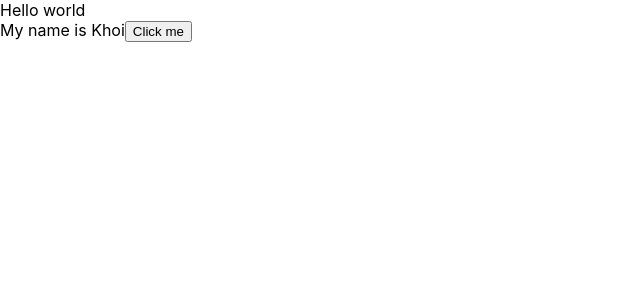
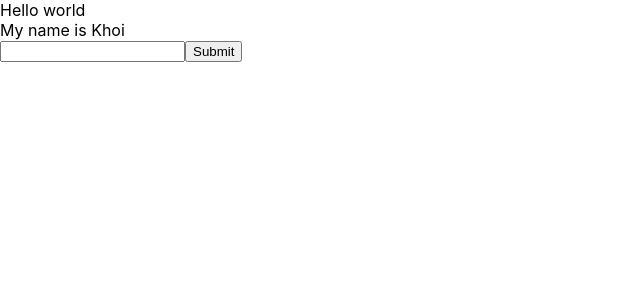
Before and after one commit to leminhkhoi-james/test-demo-react, a React (Create React App) app: page / in a window 1280 px wide. Shown: the top 300 px of the page, without its empty margins (0-640 px from the left). Built offline with nearby package versions, Linux system fonts and the light colour scheme.

Commit message:
Form with React

```diff
--- a/src/components/MyComponent.js
+++ b/src/components/MyComponent.js
@@ -9,20 +9,37 @@
   age: 18,
   };
 
-  handleClick(event) {
-    console.log("Click button");
-    console.log("My name is", this.state.name);
+  // handleClick(event) {
+  //   console.log("Click button");
+  //   console.log("My name is", this.state.name);
 
+  //   this.setState({
+  //     name: 'Eric'
+  //   })
+  // }
+
+  handleOnChangeInput = (event) =>{
     this.setState({
-      name: 'Eric'
+      name: event.target.value
     })
+console.log(event, event.target.value)
+  }
+
+  handleOnSubmit = (event) => {
+    event.preventDefault()
+   console.log(this.state)
   }
   // JSX
   render() {
     return   (
     <div>
       My name is {this.state.name}
-      <button onClick={(event) => {this.handleClick(event)}}>Click me</button>
+       <form onSubmit={(event) => this.handleOnSubmit(event)}>
+        <input type="text"
+        onChange={(event) => this.handleOnChangeInput(event) }
+        />
+       <button>Submit</button>
+       </form>
         </div>
         )  ;
   }
```
